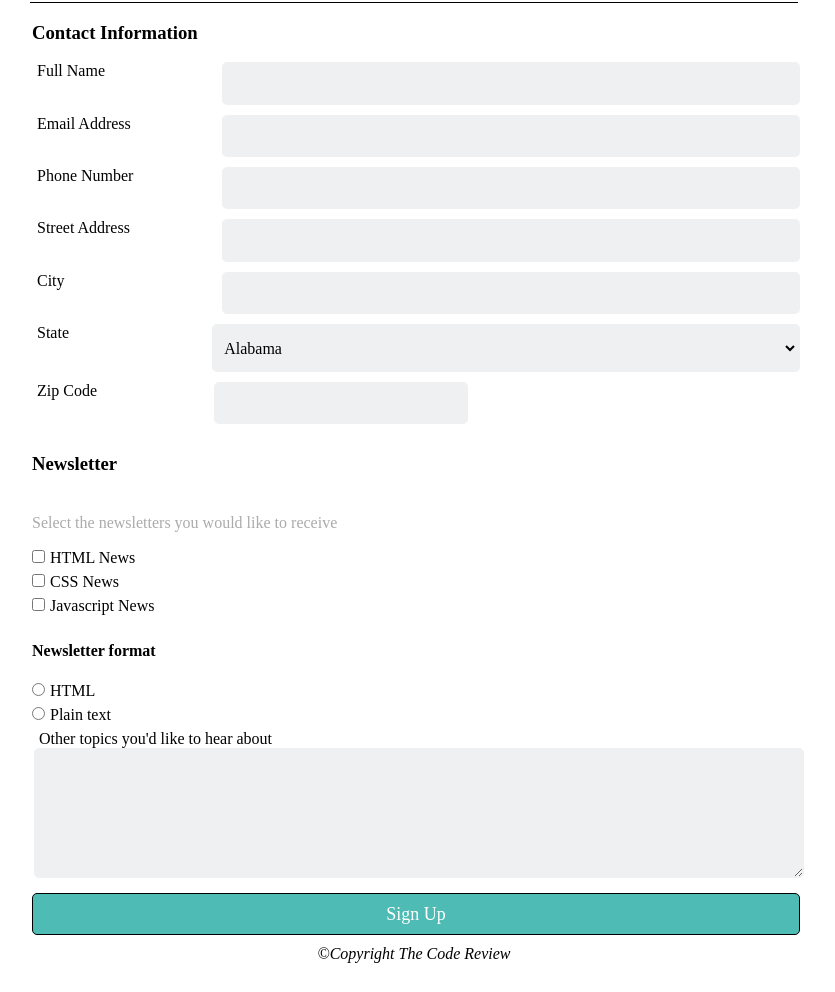
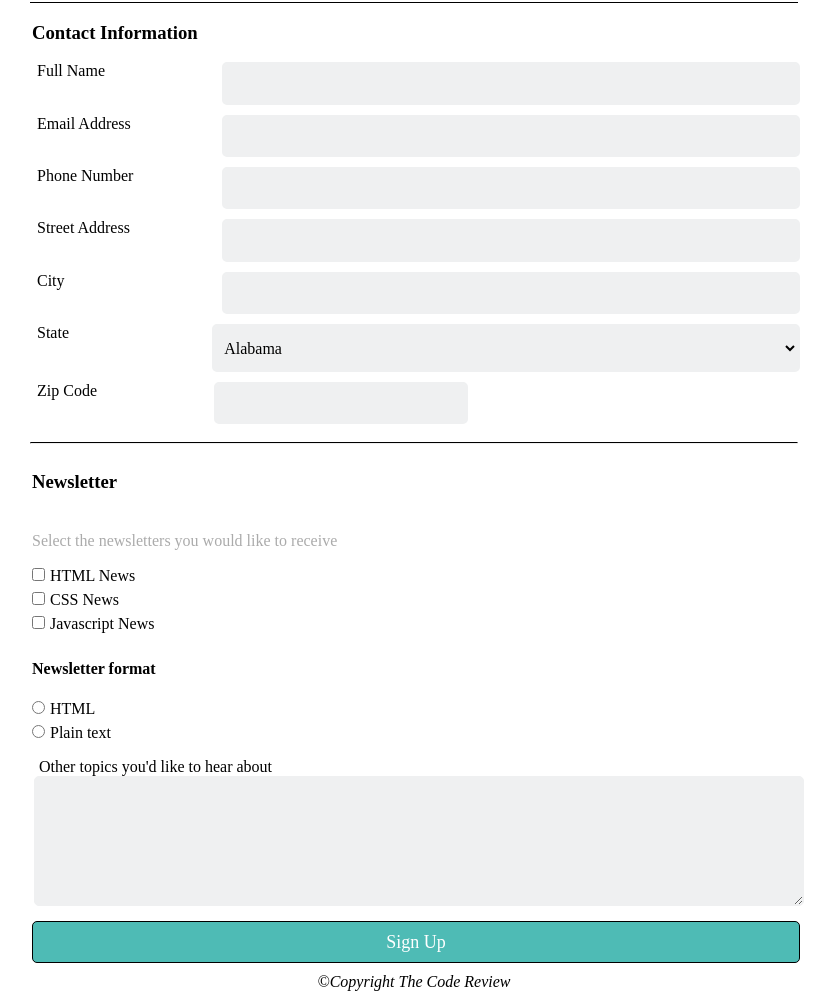
Before and after one commit to Lewis-cosmollis/project-3, a plain HTML site: page project-3/index.html in a window 1280 px wide. Shown: the part 156-1148 px from the top of the page, without its empty margins (226-1061 px from the left). Before the commit the page ends 1120 px from the top, so only its background shows below. Drawn offline with Linux system fonts and the light colour scheme; a web font is replaced by a local one.

Commit message:
Update index.html

```diff
--- a/project-3/index.html
+++ b/project-3/index.html
@@ -65,7 +65,7 @@
                 </div>
             </fieldset>
 
-
+    <hr>
     <fieldset class="newsletter">
         <legend><h3>Newsletter</h3></legend>
         <p>Select the newsletters you would like to receive</p>
@@ -81,7 +81,7 @@
 
         <input type="radio" id="plan-format" name="format"><label for="plan-format">Plain text</label>
 
-        <fieldset>
+        <fieldset class="topics">
             <label for="other">Other topics you'd like to hear about</label>
             <textarea id="other" name="user-other"></textarea>
         </fieldset>
```
